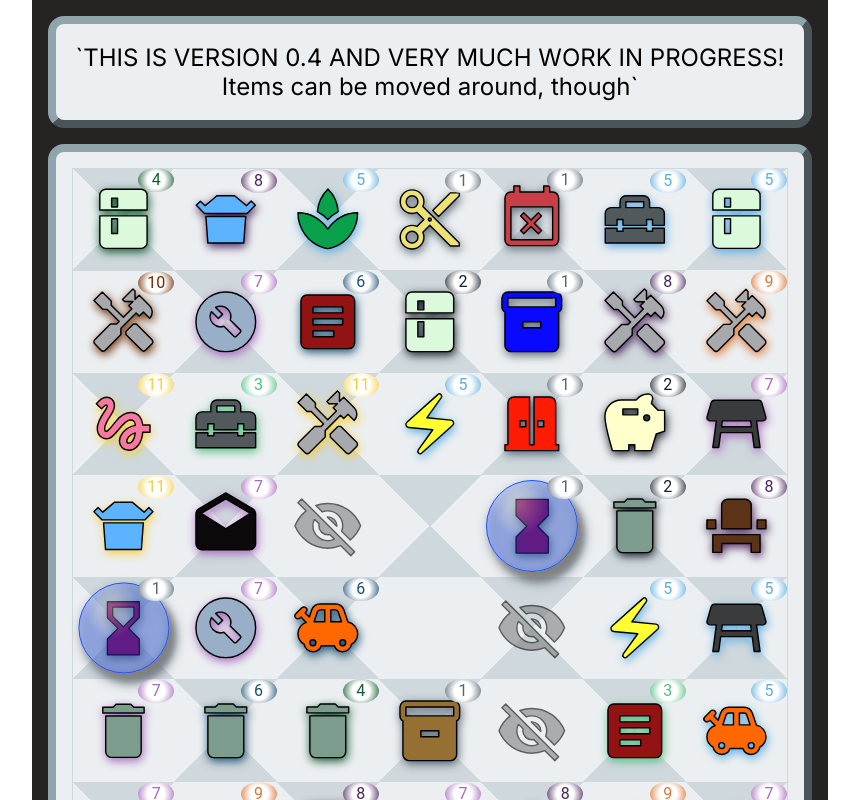
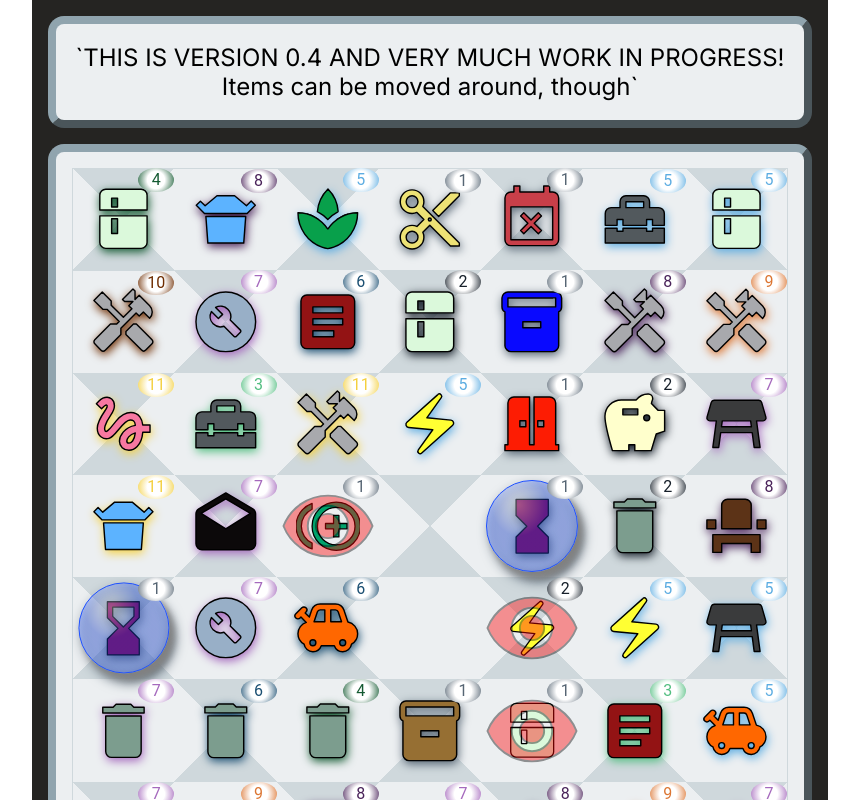
Before and after one commit to harmanen/react-merge-board, a Next.js app: page / in a window 1280 px wide. Shown: the top 800 px of the page, without its empty margins (210-1069 px from the left). Built offline with nearby package versions, Linux system fonts and the light colour scheme.

Commit message:
Add variant "hidden" to IconWrapper

```diff
--- a/app/components/DraggableIconItem.tsx
+++ b/app/components/DraggableIconItem.tsx
@@ -4,7 +4,7 @@ import { Box, IconButton } from '@mui/material';
 import { CSS } from '@dnd-kit/utilities';
 import GenericProps from './GenericProps.type';
 import itemInfo, { item } from '../constants/itemInfo';
-import { Block, VisibilityOff } from '@mui/icons-material';
+import { Block } from '@mui/icons-material';
 import { Item } from './Board.type';
 import { ItemTier } from './ItemTier';
 import tierColorMap from '../constants/tierColorMap';
@@ -30,9 +30,9 @@ export function DraggableIconItem({
 
     // Special case(s) handled separately
     if (isHidden) {
-      return <VisibilityOff sx={{ color: 'gray', opacity: 0.6 }} />;
+      return <IconWrapper variant="hidden">{unwrappedIcon}</IconWrapper>;
     } else if (isInBubble) {
-      return <IconWrapper>{unwrappedIcon}</IconWrapper>;
+      return <IconWrapper variant="bubble">{unwrappedIcon}</IconWrapper>;
     } else {
       return unwrappedIcon;
     }
@@ -77,7 +77,7 @@ export function DraggableIconItem({
       >
         {getIcon(itemInfo[itemId])}
       </Box>
-      {!isHidden && <ItemTier itemLevel={itemLevel} />}
+      <ItemTier itemLevel={itemLevel} />
       {children}
     </IconButton>
   );
--- a/app/components/IconWrapper.css
+++ b/app/components/IconWrapper.css
@@ -4,10 +4,19 @@
   position: relative;
 }
 
-.bubble {
+.wrapper-icon-bubble,
+.wrapper-icon-hidden {
   position: absolute;
   width: 90%;
   aspect-ratio: 1 / 1;
+  z-index: 1;
+  /* Center self */
+  top: 50%;
+  left: 50%;
+  transform: translate(-50%,-50%);
+}
+
+.wrapper-icon-bubble {
   border-radius: 100%;
   border: min(0.1rem, 0.1vw) groove rgb(31, 81, 255);
   background: radial-gradient(
@@ -20,11 +29,15 @@
     var(--bubble-blue)
   );
   box-shadow: min(0.3rem, 0.5vw) min(0.4rem, 0.7vw) min(0.4rem, 0.7vw) gray;
-  z-index: 1;
-  /* Center self */
-  top: 50%;
-  left: 50%;
-  transform: translate(-50%,-50%);
+
+}
+
+.wrapper-icon-hidden {
+  color: red;
+  /* Have to override defaults for icons for clarity...  */
+  width: 95% !important;
+  height: 95% !important;
+  opacity: 0.4;
 }
 
 .wrapper-item-container {
--- a/app/components/IconWrapper.tsx
+++ b/app/components/IconWrapper.tsx
@@ -1,15 +1,20 @@
 import { Box } from '@mui/material';
 import { ReactNode } from 'react';
+import { Visibility } from '@mui/icons-material';
 import './IconWrapper.css';
+
+type Variant = 'bubble' | 'hidden';
 
 interface IconWrapper {
   children: ReactNode;
+  variant: Variant;
 }
 
-export default function IconWrapper({ children }: IconWrapper) {
+export default function IconWrapper({ variant, children }: IconWrapper) {
   return (
     <Box className="wrapper-outer-container">
-      <Box className="bubble" />
+      {variant === 'bubble' && <Box className="wrapper-icon-bubble" />}
+      {variant === 'hidden' && <Visibility className="wrapper-icon-hidden" />}
       <Box className="wrapper-item-container">{children}</Box>
     </Box>
   );
```
